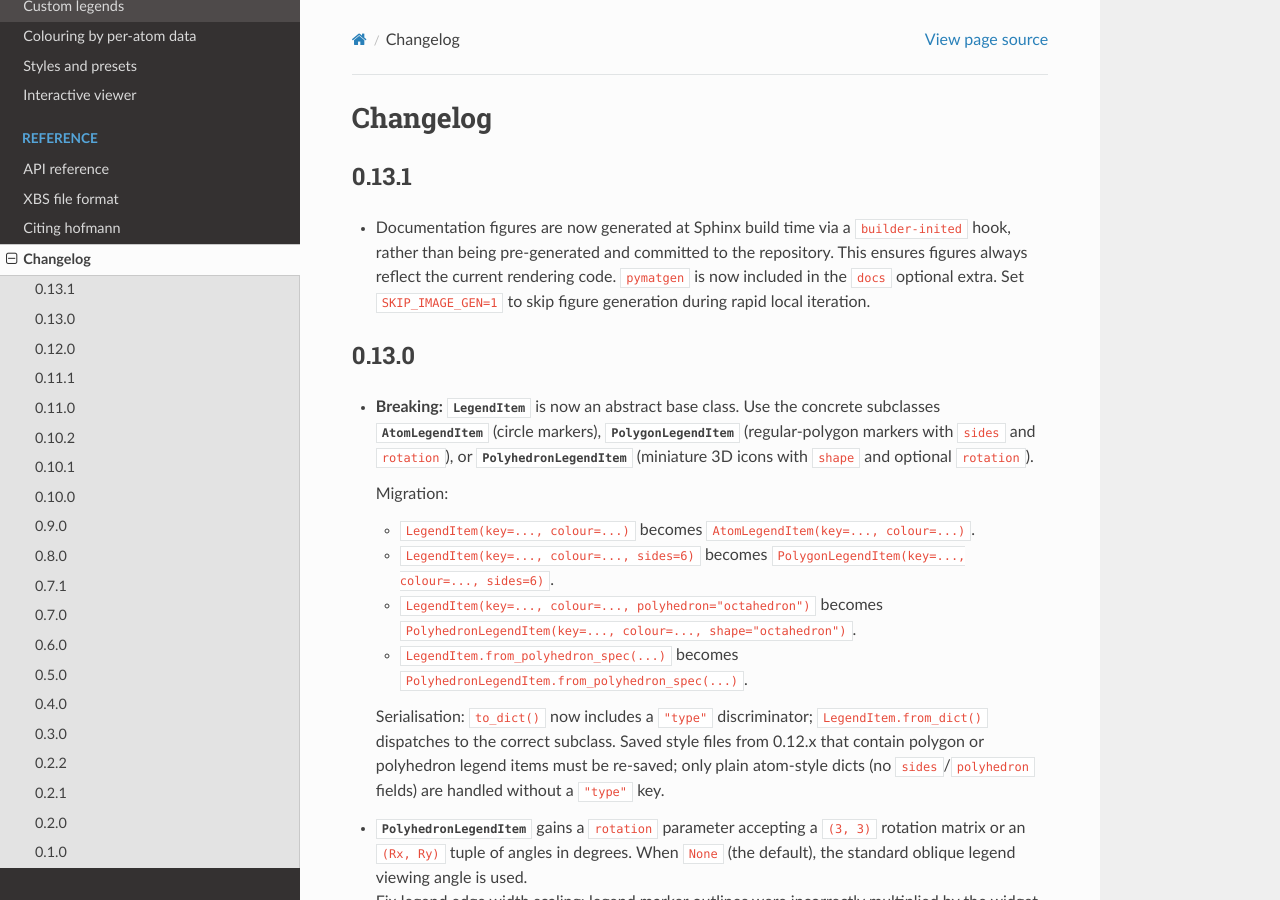
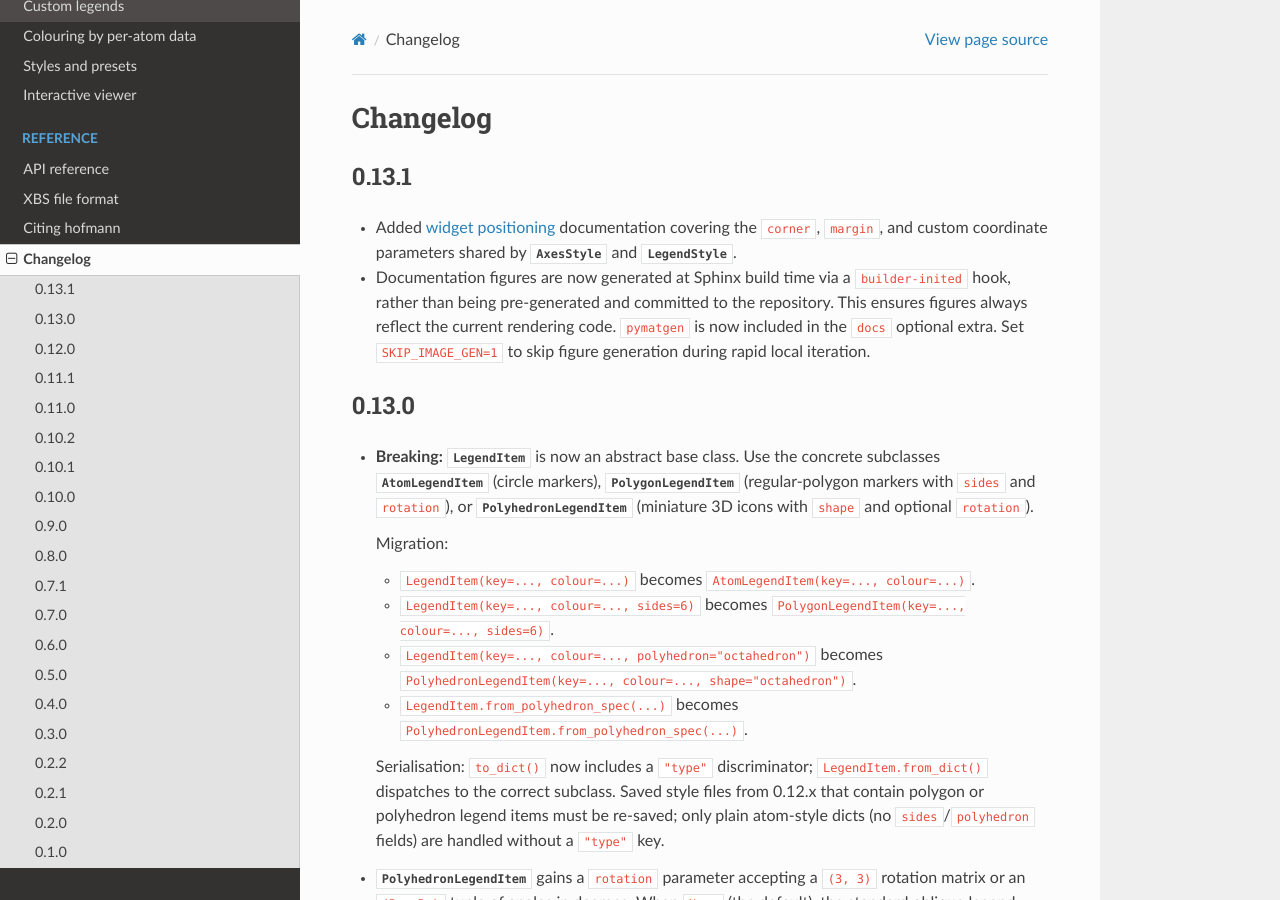
Before and after one commit to bjmorgan/hofmann, a Sphinx documentation site: the page built from docs/changelog.rst, in a window 1280 px wide and 900 px high. Built offline with Sphinx 7.4.7 and the Read the Docs theme 3.1.0, drawn with Linux system fonts in a browser that asks for light colours.

Commit message:
Add widget positioning documentation to changelog

```diff
--- a/docs/changelog.rst
+++ b/docs/changelog.rst
@@ -4,6 +4,9 @@ Changelog
 0.13.1
 ------
 
+- Added :ref:`widget positioning <widget-positioning>` documentation
+  covering the ``corner``, ``margin``, and custom coordinate parameters
+  shared by :class:`~hofmann.AxesStyle` and :class:`~hofmann.LegendStyle`.
 - Documentation figures are now generated at Sphinx build time via a
   ``builder-inited`` hook, rather than being pre-generated and committed
   to the repository.  This ensures figures always reflect the current
```
